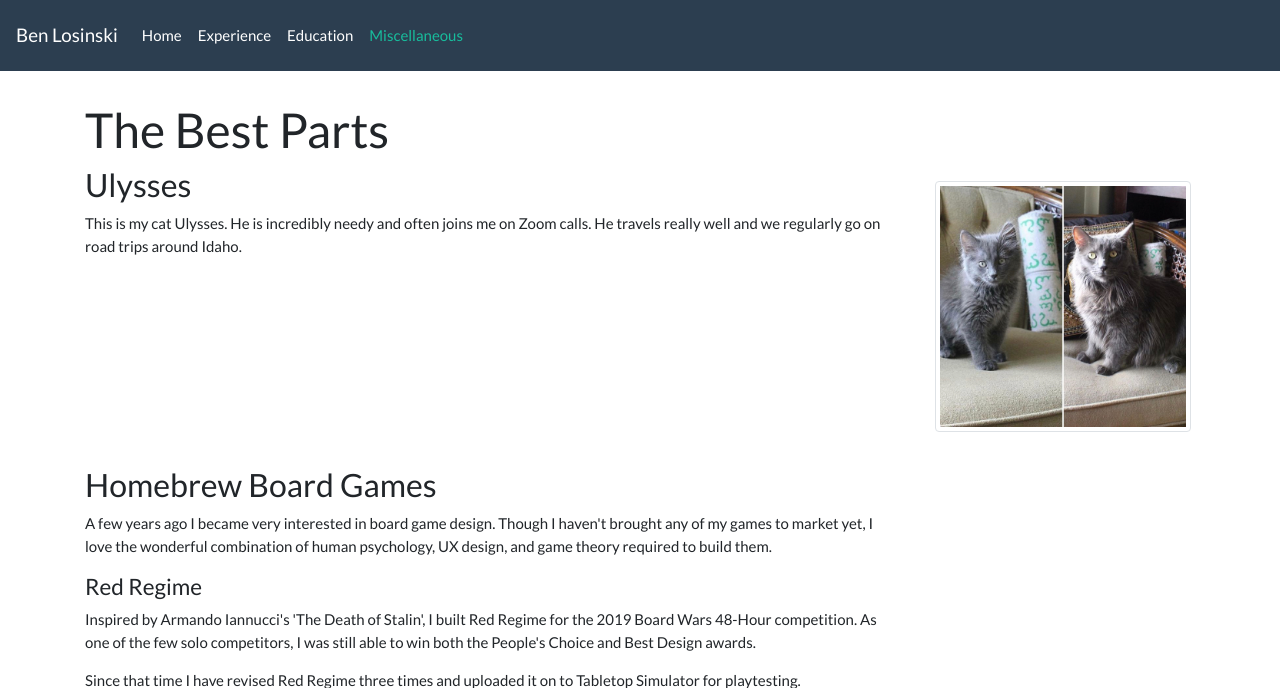
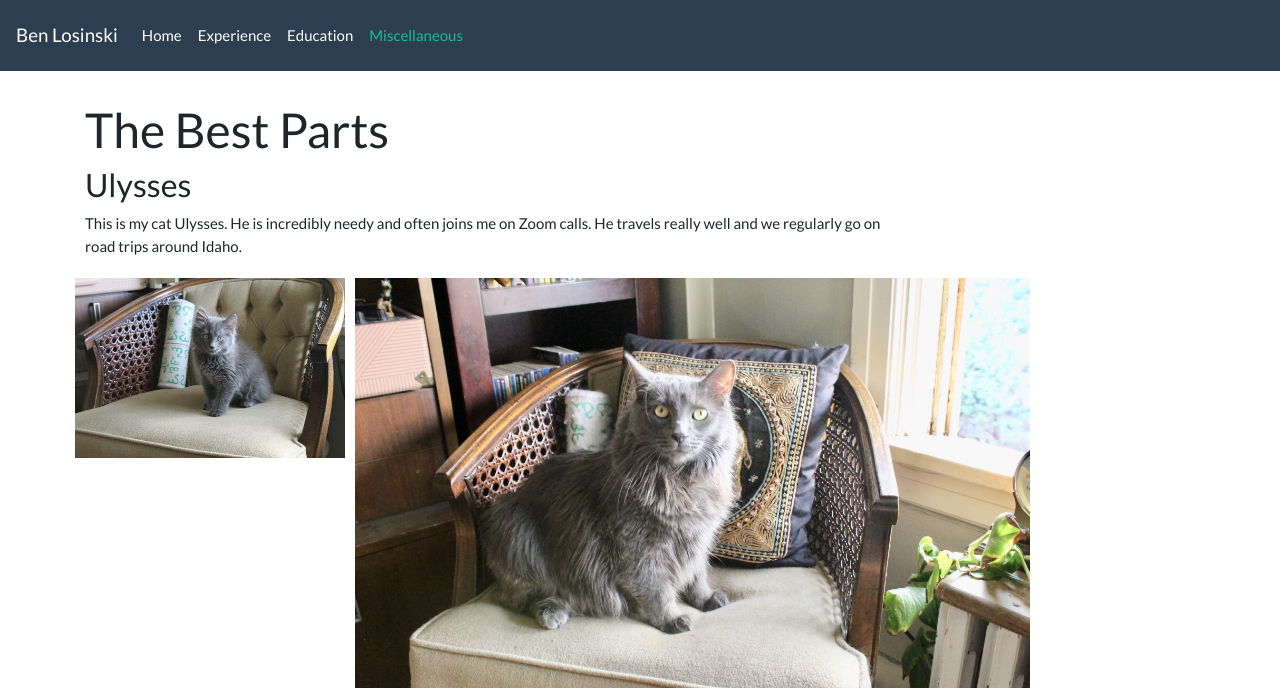
Before and after one commit to benlosinski/benlosinski.github.io, a Jekyll site: the page built from misc.html, in a window 1280 px wide. Shown: the top 688 px of the page. Built offline with Jekyll 4.4.1, drawn with Linux system fonts in a browser that asks for light colours; grey boxes are pictures that could not be loaded.

Commit message:
Update misc.html

```diff
--- a/misc.html
+++ b/misc.html
@@ -9,12 +9,20 @@
 <h1>The Best Parts</h1>
 
 <div style="min-height: 300px">
-    <img class="img-thumbnail image-right" src="{{ '/assets/ul.jpg' | prepend: site.baseurl }}"/>
   <div class="comment-left">
     <h3>Ulysses</h3>
     <p>
       This is my cat Ulysses. He is incredibly needy and often joins me on Zoom calls. He travels really well and we regularly go on road trips around Idaho.
     </p>
+        <div class="row">
+  <div class="column">
+    <img style="width:100%" src="{{ '/assets/ul2.jpg' | prepend: site.baseurl }}">
+  </div>
+  <div class="column">
+    <img  style="width:250%" src="{{ '/assets/ul1.jpg' | prepend: site.baseurl }}">
+  </div>
+</div>
+
   </div>
  </div>
   <div class="comment-left">
```
